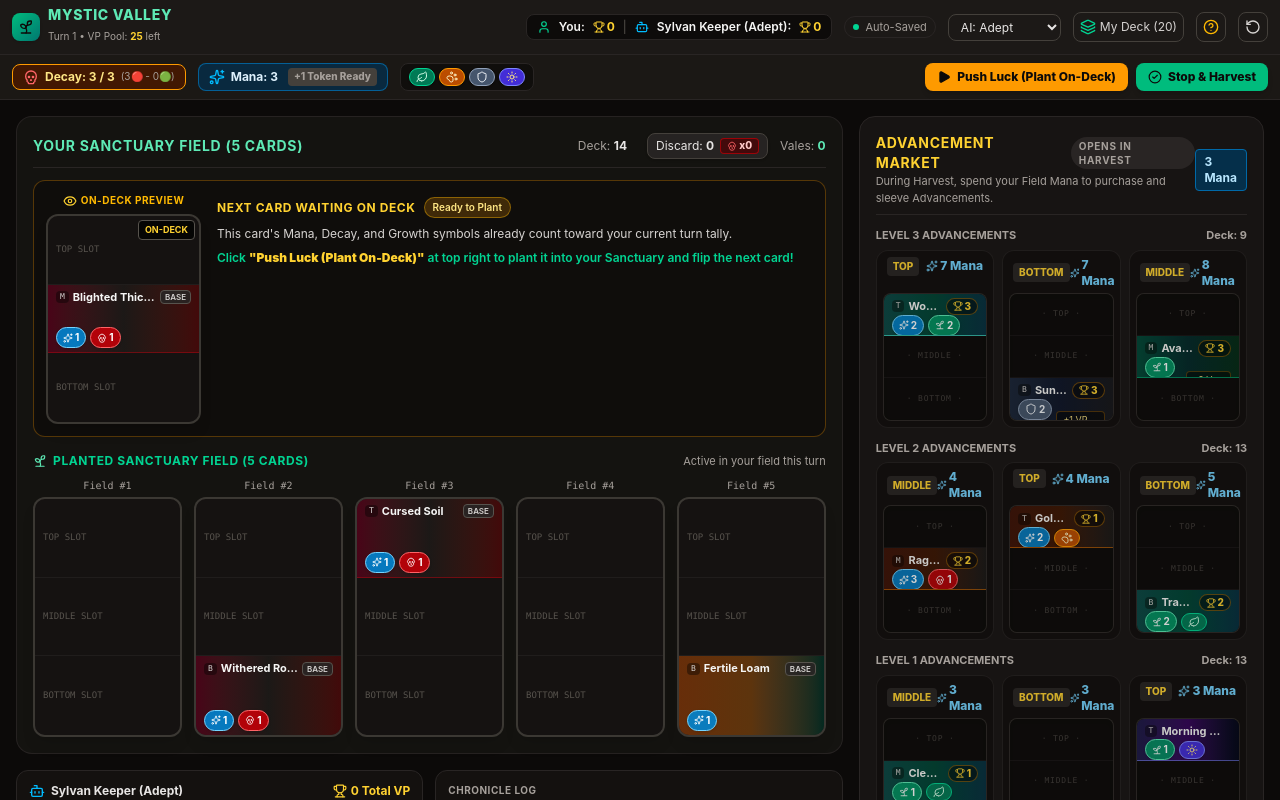
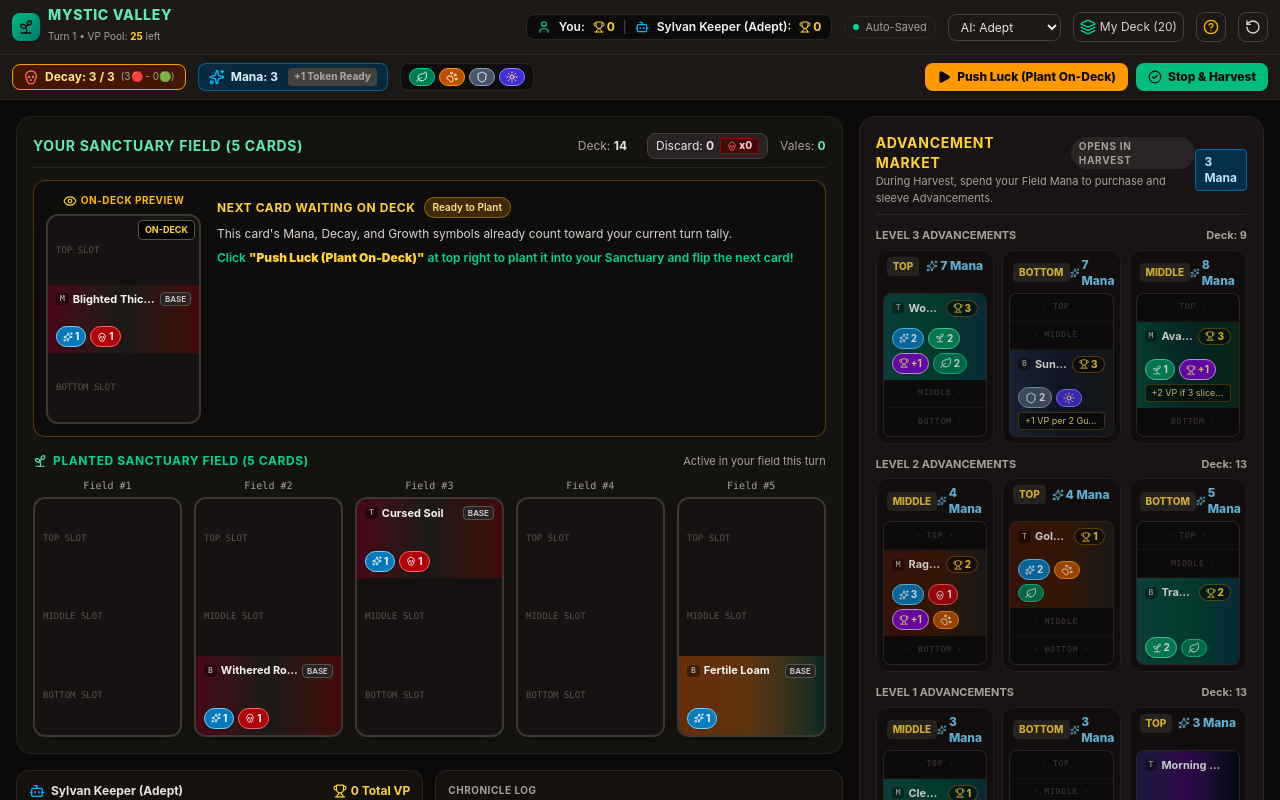
Before and after one commit to si1ver1/mysticvalley, a React (Vite) app: page / in a window 1280 px wide. Shown: the top 800 px of the page. Built offline with nearby package versions, Linux system fonts and the light colour scheme.

Commit message:
Expand active advancement slice vertical space to prevent badge and text overlapping

```diff
--- a/src/App.jsx
+++ b/src/App.jsx
@@ -472,7 +472,7 @@ const SliceRenderer = ({ slice, pos, isBase, isPreviewHighlight, previewSlice })
   if (!activeSlice) {
     return (
       <div
-        className={`h-1/3 w-full flex items-center justify-between px-2 border-b last:border-b-0 transition-all ${
+        className={`h-full w-full flex items-center justify-between px-2 border-b last:border-b-0 transition-all ${
           isPreviewHighlight
             ? 'bg-emerald-500/30 border-2 border-dashed border-emerald-300 animate-pulse'
             : 'bg-stone-950/35 border-stone-800/60'
@@ -490,7 +490,7 @@ const SliceRenderer = ({ slice, pos, isBase, isPreviewHighlight, previewSlice })
 
   return (
     <div
-      className={`relative h-1/3 w-full px-2 py-1 flex flex-col justify-between border-b last:border-b-0 bg-gradient-to-r transition-all select-none overflow-hidden ${
+      className={`relative h-full w-full px-2 py-1.5 flex flex-col justify-between border-b last:border-b-0 bg-gradient-to-r transition-all select-none overflow-hidden ${
         themeClasses[activeSlice.artTheme]
       } ${previewSlice ? 'ring-2 ring-emerald-400 brightness-125' : ''}`}
     >
@@ -518,7 +518,7 @@ const SliceRenderer = ({ slice, pos, isBase, isPreviewHighlight, previewSlice })
         </div>
       </div>
 
-      <div className="flex items-center justify-between gap-1 z-10 mt-auto">
+      <div className="flex flex-wrap items-center justify-between gap-1 z-10 mt-auto">
         <div className="flex items-center flex-wrap gap-1">
           {eff.mana > 0 && (
             <span title={`${eff.mana} Mana`} className="inline-flex items-center gap-0.5 px-1.5 py-0.5 rounded-full bg-sky-600/90 border border-sky-300 text-white text-[10px] font-bold shadow">
@@ -551,7 +551,7 @@ const SliceRenderer = ({ slice, pos, isBase, isPreviewHighlight, previewSlice })
 
         {eff.specialText && (
           <span
-            className="text-[9px] leading-tight text-amber-200/95 bg-black/55 px-1 sm:px-1.5 py-0.5 rounded border border-amber-500/30 truncate max-w-[85px] sm:max-w-[115px]"
+            className="text-[9px] leading-tight text-amber-200/95 bg-black/60 px-1.5 py-0.5 rounded border border-amber-500/30 truncate max-w-full"
             title={eff.specialText}
           >
             {eff.specialText}
@@ -610,14 +610,15 @@ const CardSleeveView = ({
       {['TOP', 'MIDDLE', 'BOTTOM'].map((pos) => {
         const isTargetSlot = Boolean(canAcceptSelected && selectedAdvancement?.slot === pos);
         return (
+          <div key={pos} className="h-1/3 w-full">
             <SliceRenderer
-            key={pos}
               pos={pos}
               slice={sleeve.slots[pos]}
               isBase={sleeve.baseSlot === pos}
               isPreviewHighlight={isTargetSlot}
               previewSlice={isTargetSlot && isHovered ? selectedAdvancement : null}
             />
+          </div>
         );
       })}
     </div>
@@ -1911,24 +1912,25 @@ export default function App() {
                               <Sparkles className="w-3 h-3" /> {slice.cost} Mana
                             </span>
                           </div>
-                          <div className="h-28 sm:h-32 rounded-lg overflow-hidden border border-stone-700/60 flex flex-col bg-stone-950/80 shadow-inner">
+                          <div className="h-32 sm:h-36 rounded-lg overflow-hidden border border-stone-700/60 flex flex-col bg-stone-950/80 shadow-inner">
                             {['TOP', 'MIDDLE', 'BOTTOM'].map((pos) => {
                               if (slice.slot === pos) {
                                 return (
+                                  <div key={pos} className="flex-1 w-full min-h-[56px]">
                                     <SliceRenderer
-                                    key={pos}
                                       slice={slice}
                                       pos={pos}
                                       isBase={false}
                                     />
+                                  </div>
                                 );
                               }
                               return (
                                 <div
                                   key={pos}
-                                  className="h-1/3 w-full border-b last:border-b-0 border-stone-800/40 bg-stone-950/40 flex items-center justify-center select-none"
-                                >
-                                  <span className="text-[8px] font-mono text-stone-600/70 tracking-widest uppercase">
+                                  className="h-6 sm:h-7 shrink-0 w-full border-b last:border-b-0 border-stone-800/40 bg-stone-950/40 flex items-center justify-center select-none"
+                                >
+                                  <span className="text-[8px] font-mono text-stone-600/80 tracking-widest uppercase">
                                     · {pos} ·
                                   </span>
                                 </div>
```
Lines whose indentation alone changed are shown as unchanged.
